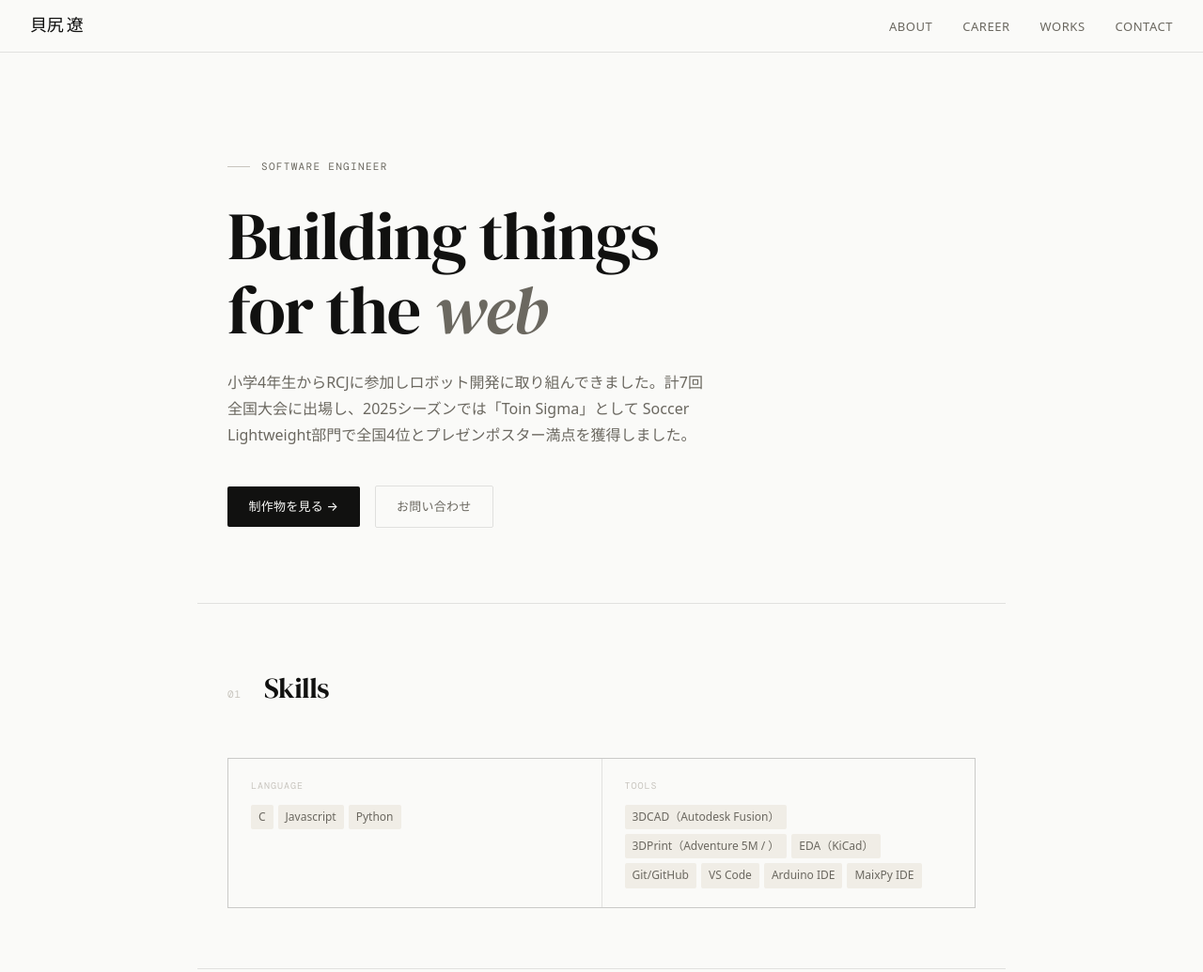
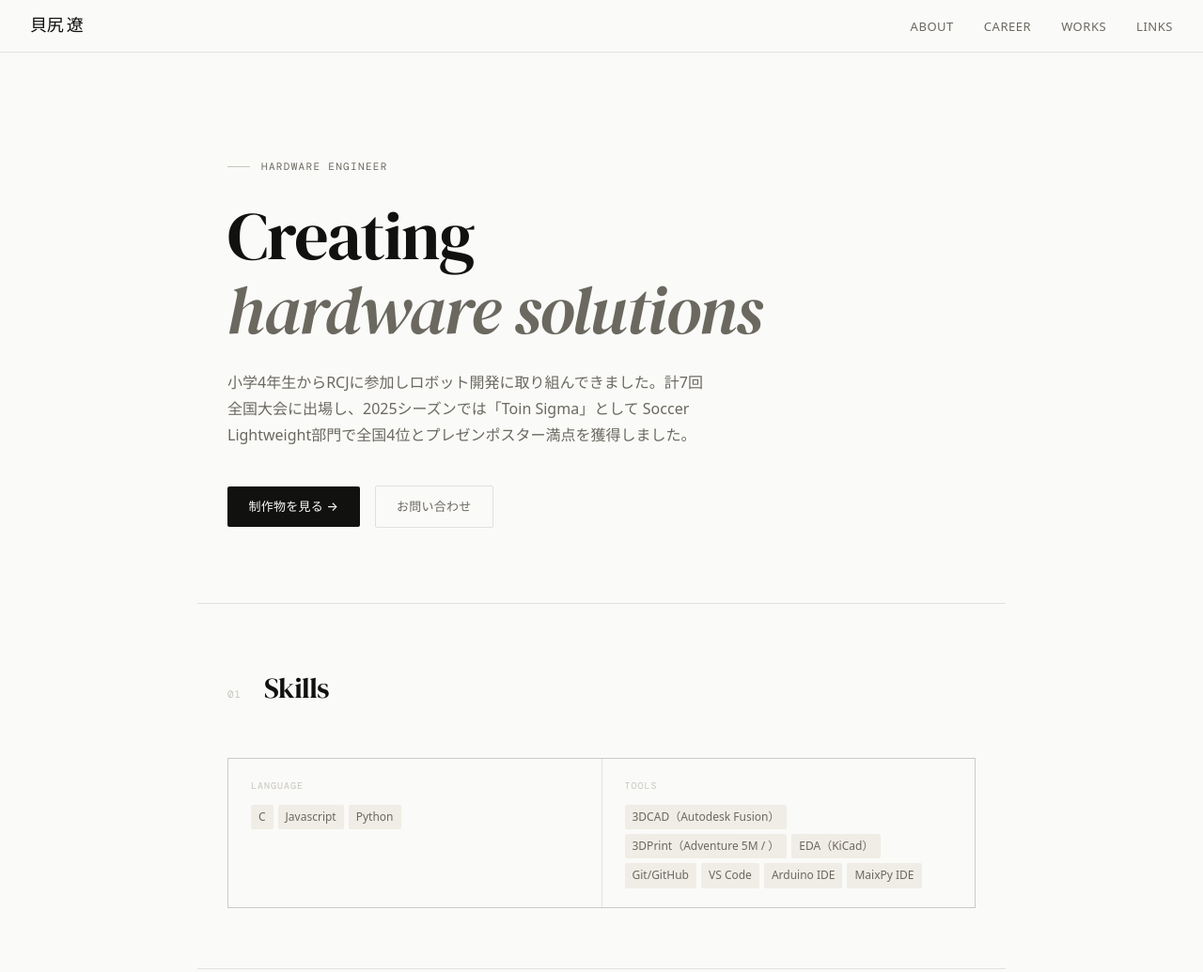
Before and after one commit to ryo-robot14/ryo-robot14.github.io, a plain HTML site: page index.html in a window 1280 px wide. Shown: the top 1035 px of the page at 94% size. Drawn offline with nearby package versions, Linux system fonts and the light colour scheme; a web font is replaced by a local one.

Commit message:
Change title from 'Software Engineer' to 'Hardware Engineer'
Updated job title and description in the hero section.

```diff
--- a/index.html
+++ b/index.html
@@ -16,14 +16,14 @@
     <li><a href="#about">About</a></li>
     <li><a href="#career">Career</a></li>
     <li><a href="#works">Works</a></li>
-    <li><a href="#links">Contact</a></li>
+    <li><a href="#links">Links</a></li>
   </ul>
 </nav>
 
 <!-- HERO -->
 <div class="hero" id="about">
-  <p class="hero-label">Software Engineer</p>
-  <h1>Building things<br>for the <em>web</em></h1>
+  <p class="hero-label">Hardware Engineer</p>
+  <h1>Creating<br><em>hardware solutions</em></h1>
   <p class="hero-bio">
     小学4年生からRCJに参加しロボット開発に取り組んできました。計7回全国大会に出場し、2025シーズンでは「Toin Sigma」として Soccer Lightweight部門で全国4位とプレゼンポスター満点を獲得しました。
   </p>
```
